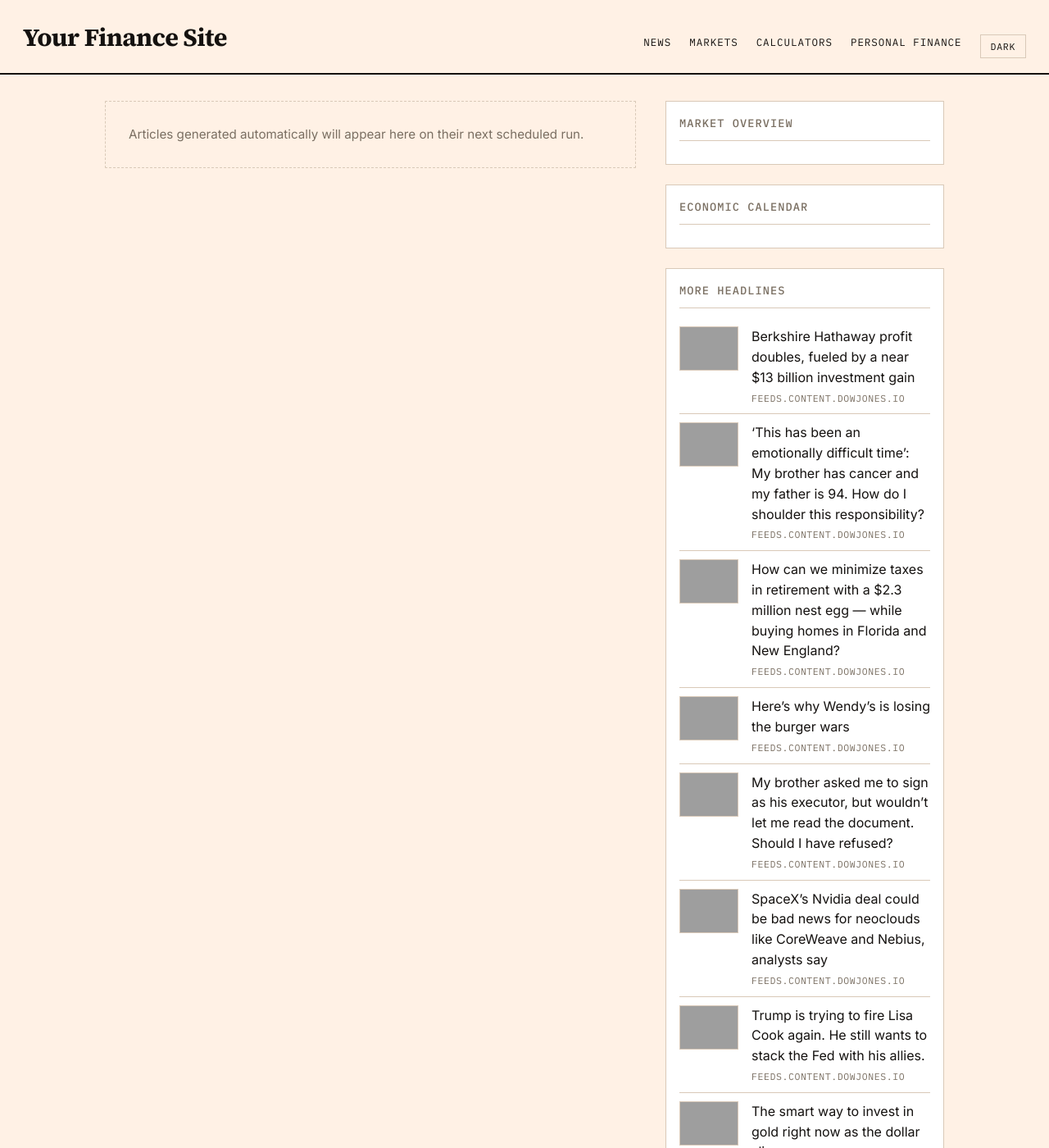
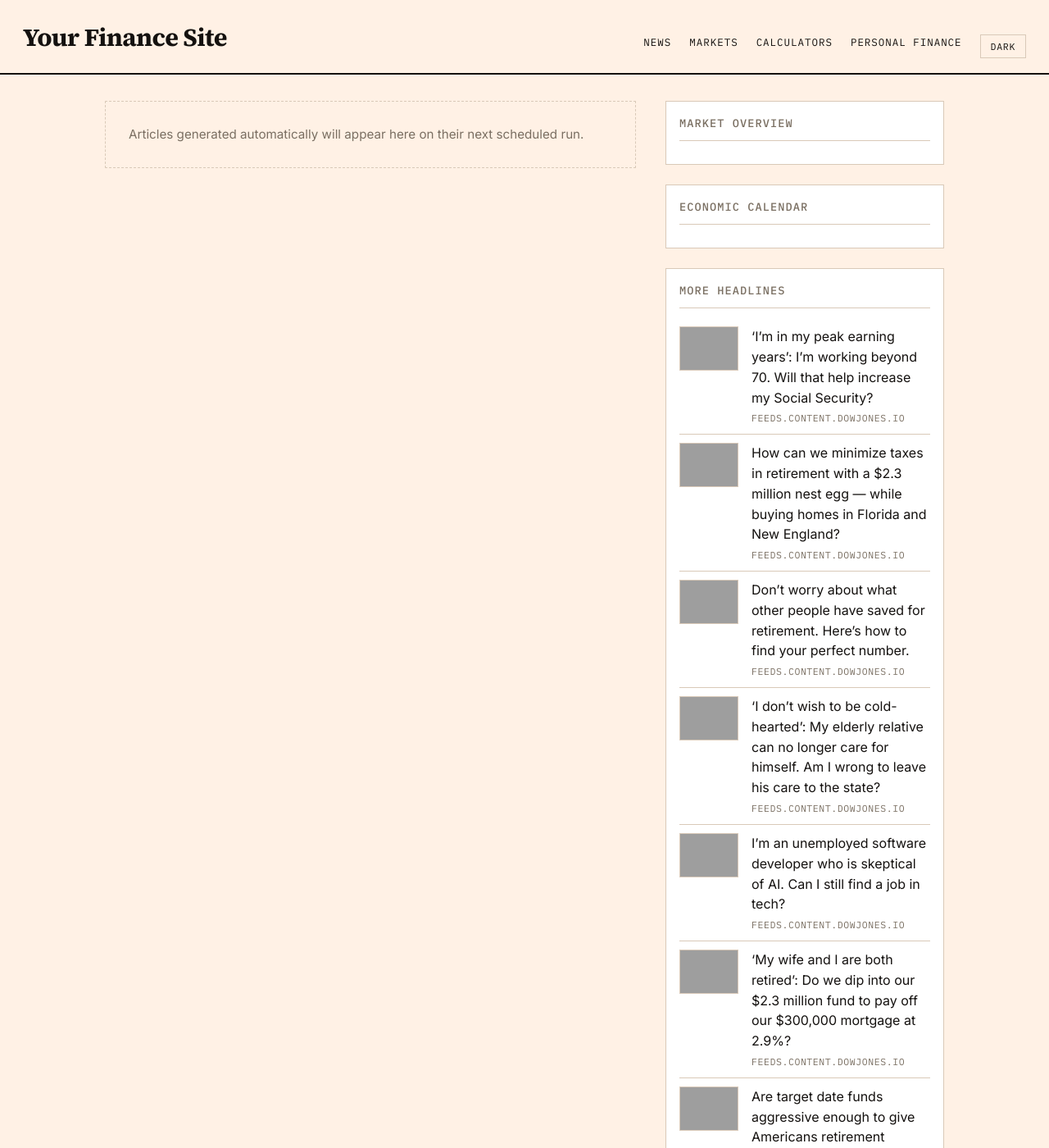
Before and after one commit to GlobTechCo/globtechco.github.io, a Jekyll site: the page built from index.html, in a window 1280 px wide and 1400 px high, cut to the strip 0-1400 px from the top of the window. Shown: the whole strip at 82% size. Built offline with Jekyll 4.4.1, drawn with Linux system fonts in a browser that asks for light colours; a script that is not in the unit is left out; the list of posts is cut into pages by our own code; some of the changed text lies outside the part shown; grey boxes are pictures that could not be loaded.

Commit message:
Auto-content update 2026-08-08

```diff
--- a/_data/aggregator.yml
+++ b/_data/aggregator.yml
@@ -1,50 +1,50 @@
-- title: "Berkshire Hathaway profit doubles, fueled by a near $13 billion investment gain"
-  link: "https://www.marketwatch.com/story/berkshire-hathaway-profit-doubles-fueled-by-a-near-13-billion-investment-gain-26982ecf?mod=mw_rss_topstories"
+- title: "\u2018I\u2019m in my peak earning years\u2019: I\u2019m working beyond 70. Will that help increase my Social Security?"
+  link: "https://www.marketwatch.com/story/im-in-my-peak-earning-years-im-working-beyond-70-will-that-help-increase-my-social-security-b0fd84da?mod=mw_rss_topstories"
   source: "feeds.content.dowjones.io"
-  pubdate: "Sat, 08 Aug 2026 13:43:00 GMT"
-  image: "https://images.mktw.net/im-13269686"
-- title: "\u2018This has been an emotionally difficult time\u2019: My brother has cancer and my father is 94. How do I shoulder this responsibility?"
-  link: "https://www.marketwatch.com/story/this-has-been-an-emotionally-difficult-time-my-brother-has-cancer-and-my-father-is-94-how-do-i-shoulder-this-responsibility-9da09dc4?mod=mw_rss_topstories"
-  source: "feeds.content.dowjones.io"
-  pubdate: "Sat, 08 Aug 2026 12:00:00 GMT"
-  image: "https://images.mktw.net/im-64488863"
+  pubdate: "Sat, 08 Aug 2026 19:00:00 GMT"
+  image: "https://images.mktw.net/im-45400458"
 - title: "How can we minimize taxes in retirement with a $2.3 million nest egg \u2014 while buying homes in Florida and New England?"
   link: "https://www.marketwatch.com/story/how-can-we-minimize-taxes-in-retirement-with-a-2-3-million-nest-egg-while-buying-homes-in-florida-and-new-england-9e2449aa?mod=mw_rss_topstories"
   source: "feeds.content.dowjones.io"
-  pubdate: "Sat, 08 Aug 2026 12:00:00 GMT"
+  pubdate: "Sat, 08 Aug 2026 19:00:00 GMT"
   image: "https://images.mktw.net/im-76384451"
-- title: "Here\u2019s why Wendy\u2019s is losing the burger wars"
-  link: "https://www.marketwatch.com/story/heres-why-wendys-is-losing-the-burger-wars-bf79deba?mod=mw_rss_topstories"
+- title: "Don\u2019t worry about what other people have saved for retirement. Here\u2019s how to find your perfect number."
+  link: "https://www.marketwatch.com/story/dont-worry-about-what-other-people-have-saved-for-retirement-heres-how-to-find-your-perfect-number-73fc460e?mod=mw_rss_topstories"
   source: "feeds.content.dowjones.io"
-  pubdate: "Sat, 08 Aug 2026 11:30:00 GMT"
-  image: "https://images.mktw.net/im-71445664"
-- title: "My brother asked me to sign as his executor, but wouldn\u2019t let me read the document. Should I have refused?"
-  link: "https://www.marketwatch.com/story/my-brother-asked-me-to-sign-as-his-executor-but-wouldnt-let-me-read-the-document-should-i-have-refused-1b53d9bc?mod=mw_rss_topstories"
+  pubdate: "Sat, 08 Aug 2026 18:37:00 GMT"
+  image: "https://images.mktw.net/im-85078535"
+- title: "\u2018I don\u2019t wish to be cold-hearted\u2019: My elderly relative can no longer care for himself. Am I wrong to leave his care to the state?"
+  link: "https://www.marketwatch.com/story/i-dont-wish-to-be-cold-hearted-my-elderly-relative-can-no-longer-care-for-himself-am-i-wrong-to-leave-his-care-to-the-state-8d546b32?mod=mw_rss_topstories"
   source: "feeds.content.dowjones.io"
-  pubdate: "Sat, 08 Aug 2026 11:00:00 GMT"
-  image: "https://images.mktw.net/im-72144316"
-- title: "SpaceX\u2019s Nvidia deal could be bad news for neoclouds like CoreWeave and Nebius, analysts say"
-  link: "https://www.marketwatch.com/story/spacexs-nvidia-deal-could-be-bad-news-for-neoclouds-like-coreweave-and-nebius-analysts-say-168c9ed1?mod=mw_rss_topstories"
+  pubdate: "Sat, 08 Aug 2026 18:30:00 GMT"
+  image: "https://images.mktw.net/im-96138603"
+- title: "I\u2019m an unemployed software developer who is skeptical of AI. Can I still find a job in tech?"
+  link: "https://www.marketwatch.com/story/im-an-unemployed-software-developer-who-is-skeptical-of-ai-can-i-still-find-a-job-in-tech-4413875e?mod=mw_rss_topstories"
   source: "feeds.content.dowjones.io"
-  pubdate: "Sat, 08 Aug 2026 11:00:00 GMT"
-  image: "https://images.mktw.net/im-70952254"
-- title: "Trump is trying to fire Lisa Cook again. He still wants to stack the Fed with his allies."
-  link: "https://www.marketwatch.com/story/trump-is-trying-to-fire-lisa-cook-again-he-still-wants-to-stack-the-fed-with-allies-e6f40aa5?mod=mw_rss_topstories"
+  pubdate: "Sat, 08 Aug 2026 18:30:00 GMT"
+  image: "https://images.mktw.net/im-03670181"
+- title: "\u2018My wife and I are both retired\u2019: Do we dip into our $2.3 million fund to pay off our $300,000 mortgage at 2.9%?"
+  link: "https://www.marketwatch.com/story/my-wife-and-i-are-both-retired-do-we-dip-into-our-2-3-million-fund-to-pay-off-our-300-000-mortgage-at-2-9-2d23d1df?mod=mw_rss_topstories"
   source: "feeds.content.dowjones.io"
-  pubdate: "Fri, 07 Aug 2026 22:05:00 GMT"
-  image: "https://images.mktw.net/im-69754649"
-- title: "The smart way to invest in gold right now as the dollar slips"
-  link: "https://www.marketwatch.com/story/the-smart-way-to-invest-in-gold-right-now-as-the-dollar-slips-22fdf3b2?mod=mw_rss_topstories"
+  pubdate: "Sat, 08 Aug 2026 18:30:00 GMT"
+  image: "https://images.mktw.net/im-90698990"
+- title: "Are target date funds aggressive enough to give Americans retirement savings that last their lifetimes?"
+  link: "https://www.marketwatch.com/story/are-target-date-funds-hurting-americans-as-they-live-longer-929f4f92?mod=mw_rss_topstories"
   source: "feeds.content.dowjones.io"
-  pubdate: "Fri, 07 Aug 2026 21:58:00 GMT"
-  image: "https://images.mktw.net/im-53372054"
-- title: "Palantir\u2019s stock stages best week since 2024 \u2014 showing it\u2019s no longer an \u2018AI loser\u2019"
-  link: "https://www.marketwatch.com/story/palantirs-stock-stages-best-week-since-2024-showing-its-no-longer-an-ai-loser-2fc6c32b?mod=mw_rss_topstories"
+  pubdate: "Sat, 08 Aug 2026 17:58:00 GMT"
+  image: "https://images.mktw.net/im-96661868"
+- title: "If I buy a house for $1 million in cash at 70, will I run out of money by 90?"
+  link: "https://www.marketwatch.com/story/if-i-buy-a-house-for-1-million-in-cash-at-70-will-i-run-out-of-money-by-90-54afb313?mod=mw_rss_topstories"
   source: "feeds.content.dowjones.io"
-  pubdate: "Fri, 07 Aug 2026 20:54:00 GMT"
-  image: "https://images.mktw.net/im-72565891"
-- title: "Two reasons why Nvidia\u2019s stock saw its biggest weekly surge in more than a year"
-  link: "https://www.marketwatch.com/story/two-reasons-why-nvidias-stock-saw-its-biggest-weekly-surge-in-more-than-a-year-644875c8?mod=mw_rss_topstories"
+  pubdate: "Sat, 08 Aug 2026 17:23:00 GMT"
+  image: "https://images.mktw.net/im-11672138"
+- title: "Social Security\u2019s funding crisis is the elephant in the room. But don\u2019t ignore the mouse."
+  link: "https://www.marketwatch.com/story/if-social-securitys-funding-crisis-is-the-elephant-in-the-room-this-is-the-mouse-everyone-has-overlooked-you-have-been-warned-b95c450d?mod=mw_rss_topstories"
   source: "feeds.content.dowjones.io"
-  pubdate: "Fri, 07 Aug 2026 20:41:00 GMT"
-  image: "https://images.mktw.net/im-62509713"
+  pubdate: "Sat, 08 Aug 2026 17:00:00 GMT"
+  image: "https://images.mktw.net/im-55523121"
+- title: "Here\u2019s when Elon Musk\u2019s Starlink internet is worth the steep monthly price \u2014 and $350 startup cost"
+  link: "https://www.marketwatch.com/story/heres-when-elon-musks-starlink-internet-is-worth-the-steep-monthly-price-and-350-startup-cost-53735d59?mod=mw_rss_topstories"
+  source: "feeds.content.dowjones.io"
+  pubdate: "Sat, 08 Aug 2026 16:56:00 GMT"
+  image: "https://images.mktw.net/im-37957603"
```
